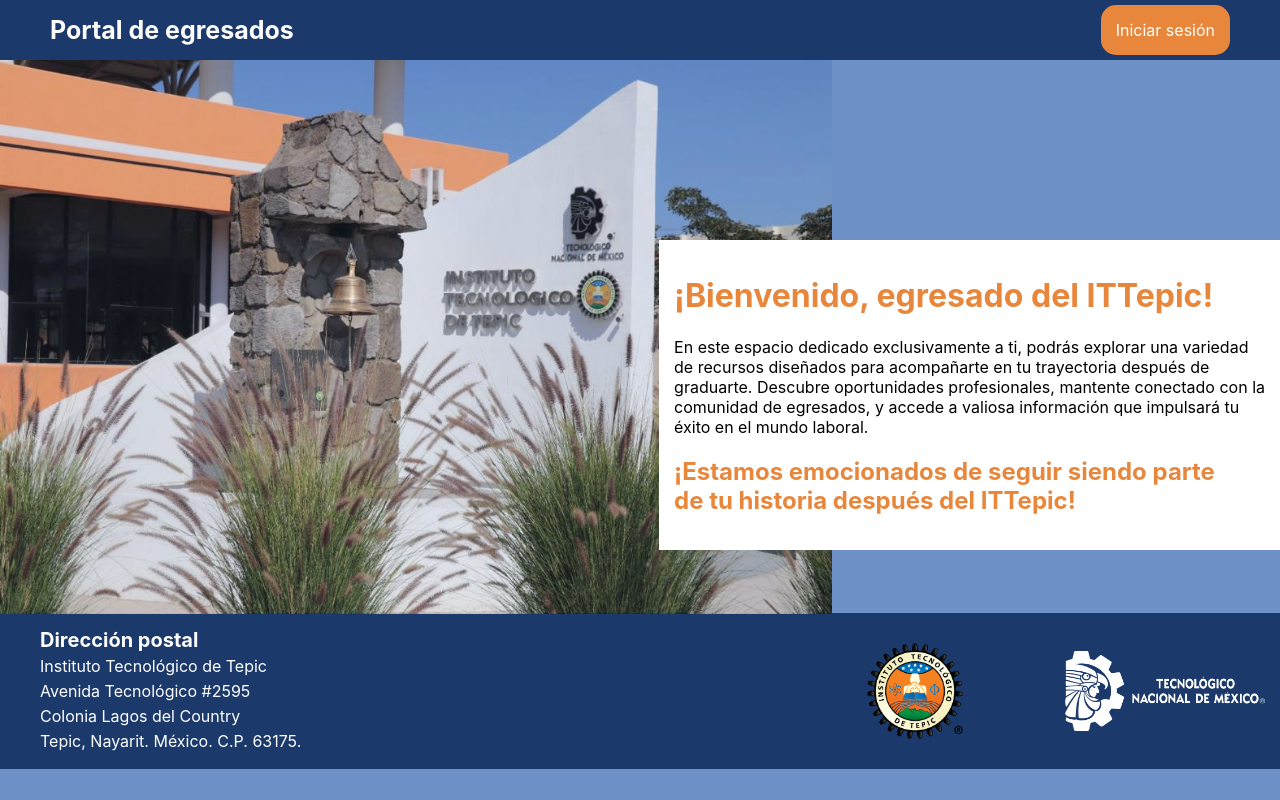
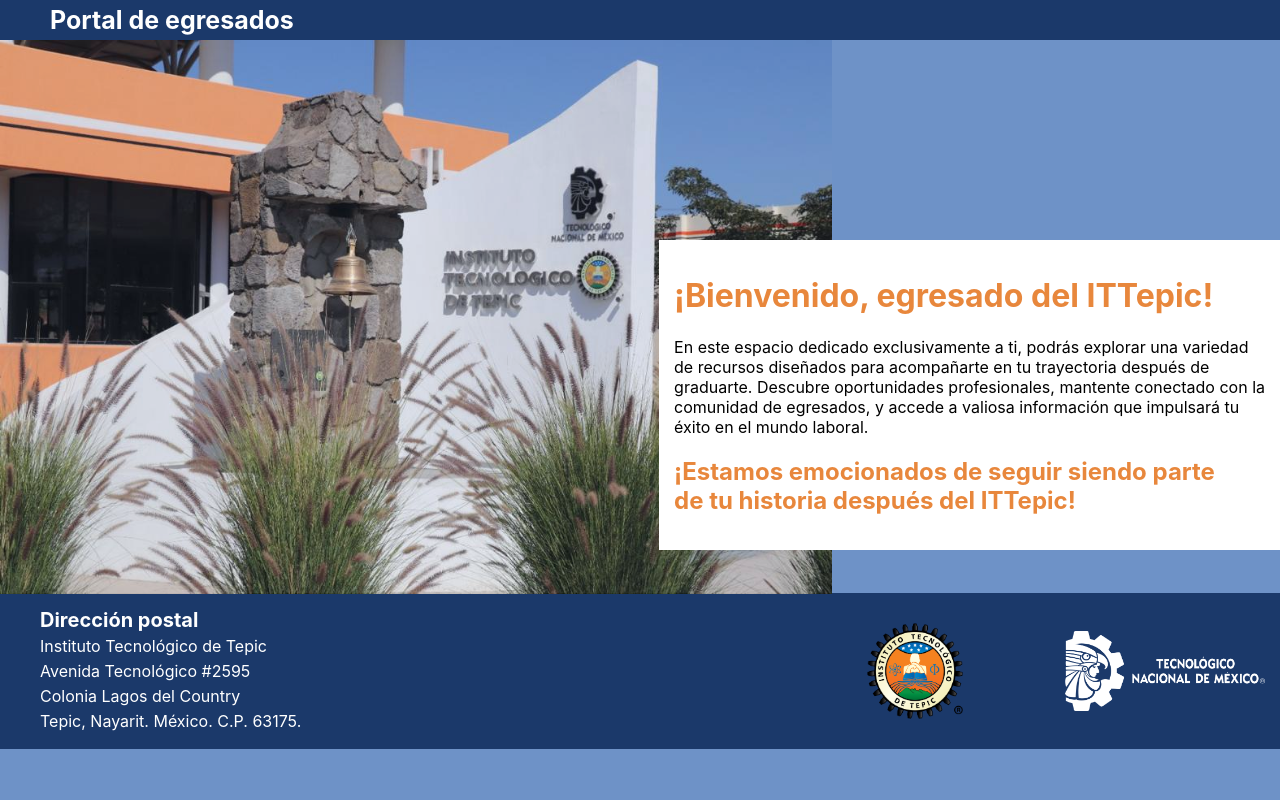
Before and after one commit to GadyelMtz/ProyectoPW, a React (Create React App) app in the folder cliente/: page / in a window 1280 px wide. Built offline with nearby package versions, Linux system fonts and the light colour scheme.

Commit message:
No se que hice

```diff
--- a/cliente/src/App.js
+++ b/cliente/src/App.js
@@ -14,7 +14,7 @@
       <div id="tituloBanner">Portal de egresados</div>
       <list id="menu">
         <li>
-          <a href="login">Iniciar sesión</a>
+
         </li>
       </list>
     </nav>
@@ -52,11 +52,8 @@
         <img src="img/logoTecNM.png" id="imgLogoTecNM" />
       </div>
     </footer>
-    </div>
-  );
 
-
-  <Router>
+    <Router>
       <div>
         <Routes>
           <Route path="/registrar-egresados" element={<RegistroEgresado />} />
@@ -67,6 +64,9 @@
         </Routes>
       </div>
     </Router>
+    </div>
+
+  );
 };
 
 export default App;
```
